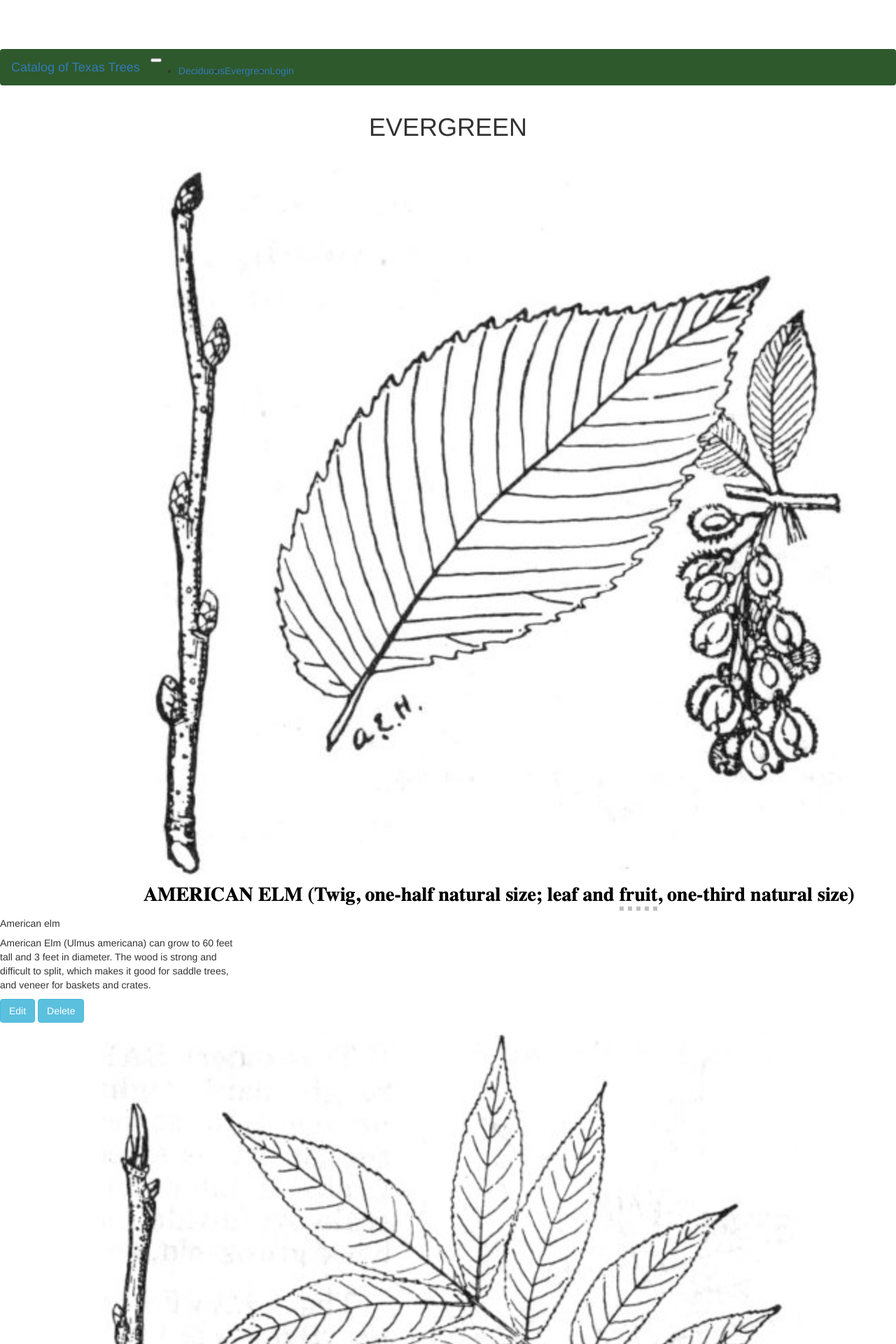
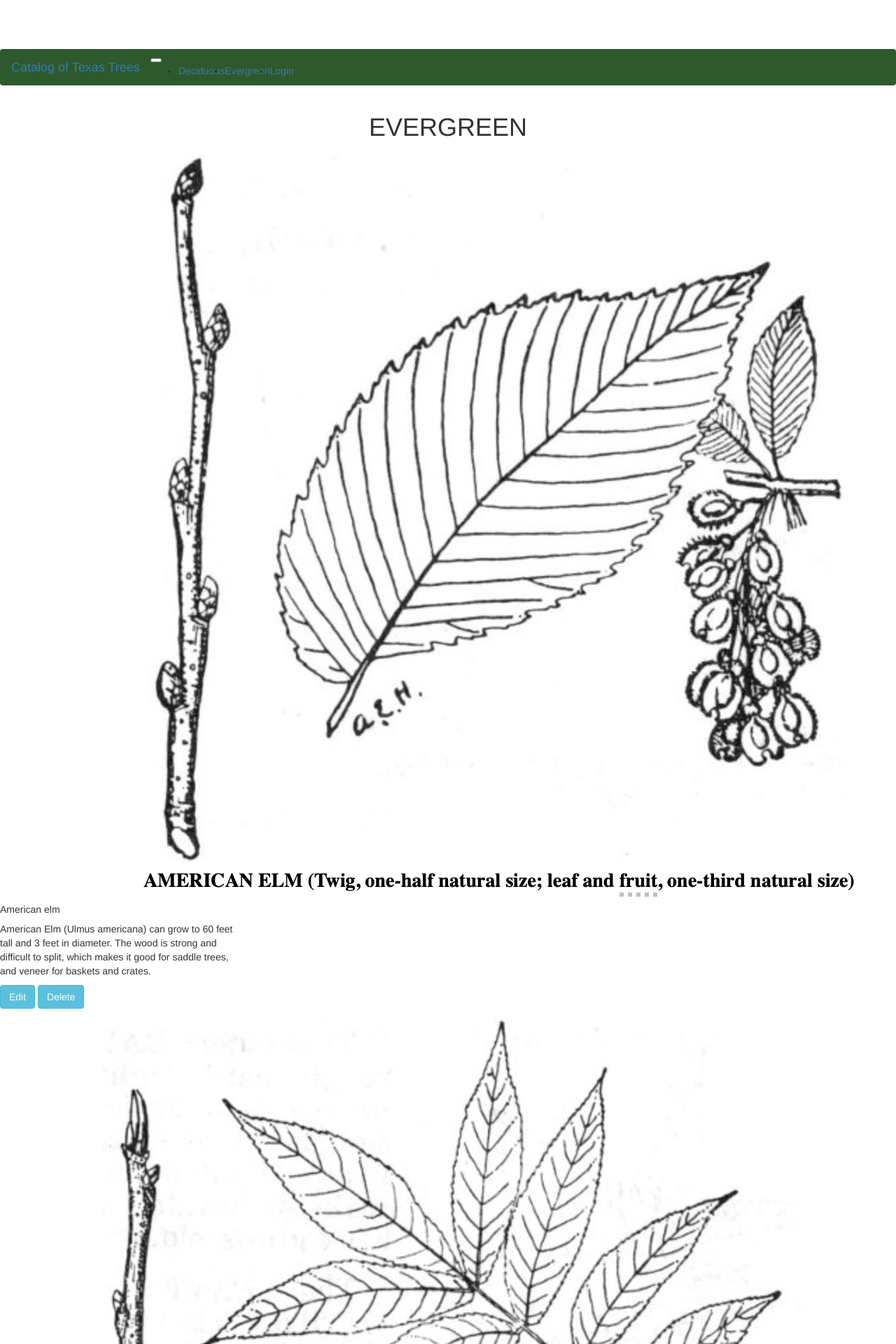
Before and after one commit to jwlunsford/udacity_projects, a Flask app: page /category/1/items/ in a window 1280 px wide; the page is wider, and only the part inside the window is pictured. Shown: the top 1920 px of that part at 70% size. Run offline with Flask 2, Linux system fonts and the light colour scheme; some libraries are stand-ins or nearby versions.

Commit message:
Update: removed extra row from layout."

```diff
--- a/item_catalog/templates/showItems.html
+++ b/item_catalog/templates/showItems.html
@@ -3,10 +3,7 @@
 {% block page_content %}
 
 <h1 class="text-center">{{ category['name']|upper }}</h1>
-<div class="row">
-  <div class="col-xs-6 col-md-12"><br /></div>
-</div>
-<div class="row">
+<div class="row justify-content-center">
   {% for item in items %}
   <!--<div class="col-xs-6 col-md-3">-->
     <div class="card-deck">
```
